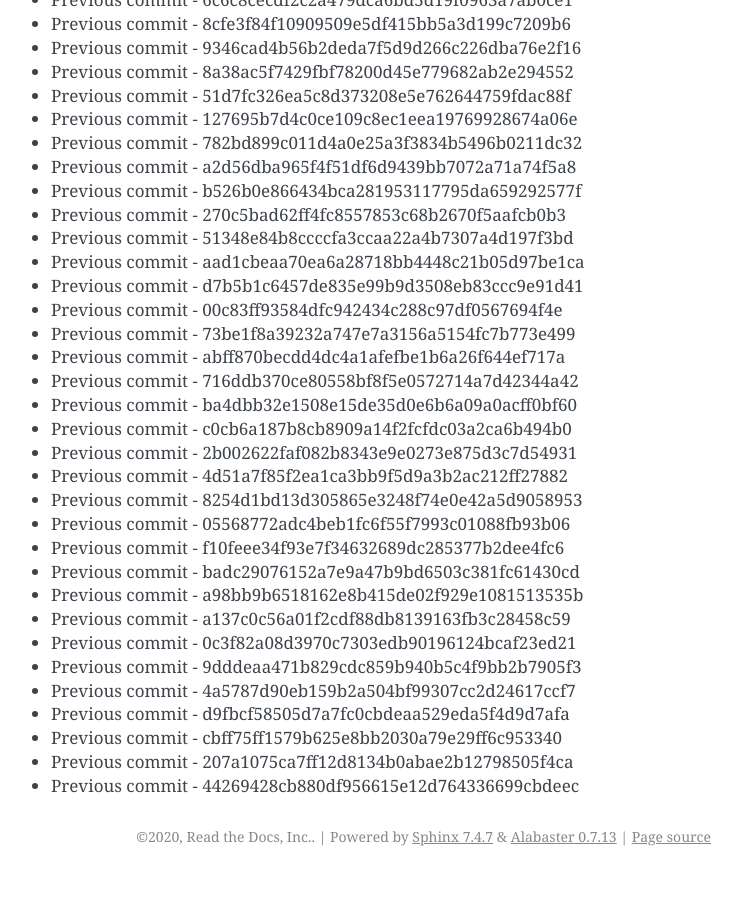
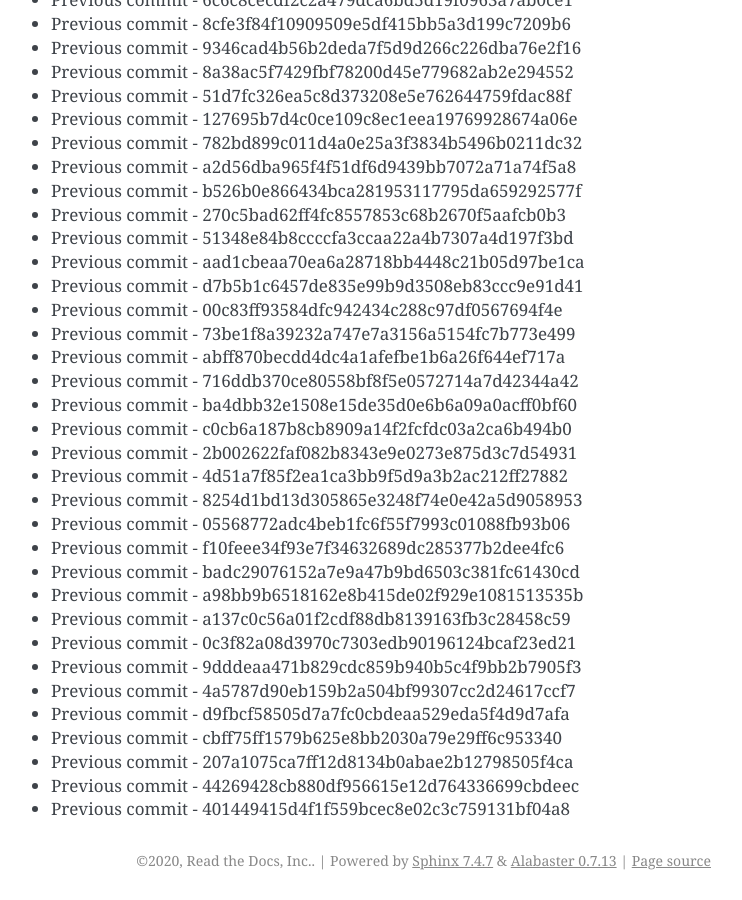
Before and after one commit to readthedocs/rtd-git-stresstest, a Sphinx documentation site: the page built from docs/updates.rst, in a window 1280 px wide and 900 px high, scrolled down 103767 px. Shown: the whole window, without its empty margins (399-1141 px from the left). Built offline with Sphinx 7.4.7, drawn with Linux system fonts in a browser that asks for light colours; before the commit the page ends 104643 px from its top, so only the background shows below that.

Commit message:
Generating commit from previous: 401449415d4f1f559bcec8e02c3c759131bf04a8

```diff
--- a/docs/updates.rst
+++ b/docs/updates.rst
@@ -4392,3 +4392,4 @@ It can be tested for any performance characteristics.
 * Previous commit - cbff75ff1579b625e8bb2030a79e29ff6c953340
 * Previous commit - 207a1075ca7ff12d8134b0abae2b12798505f4ca
 * Previous commit - 44269428cb880df956615e12d764336699cbdeec
+* Previous commit - 401449415d4f1f559bcec8e02c3c759131bf04a8
```
